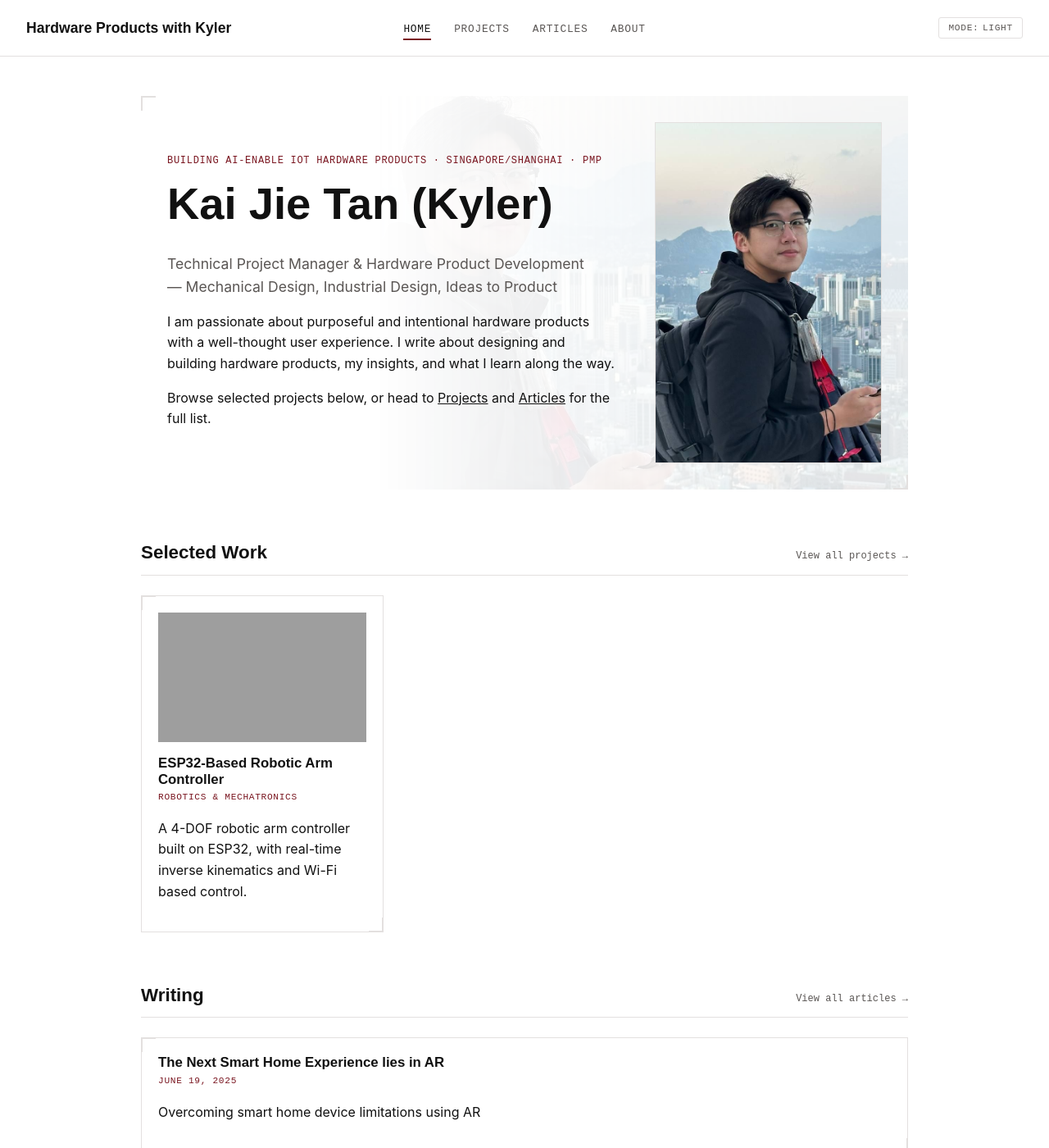
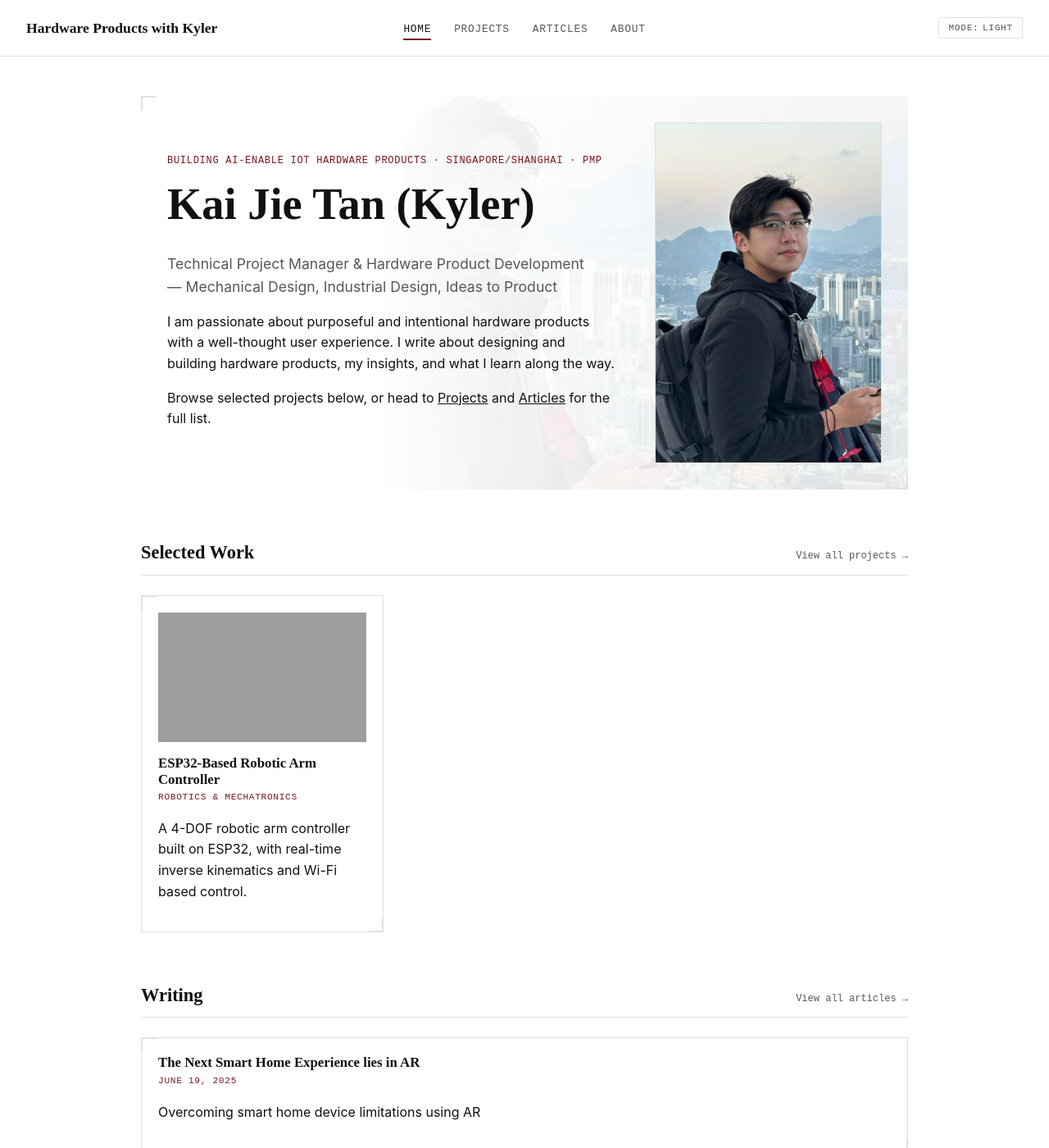
Before and after one commit to kaitkj/kaitkj.github.io, a Jekyll site: the page built from index.html, in a window 1280 px wide and 1400 px high. Shown: the whole window at 82% size. Built offline with Jekyll 4.4.1, drawn with Linux system fonts in a browser that asks for light colours; a style sheet for code colours, icons or effects is not loaded; grey boxes are pictures that could not be loaded.

Commit message:
Update main.css

```diff
--- a/assets/css/main.css
+++ b/assets/css/main.css
@@ -26,7 +26,7 @@
 }
 
 :root {
-  --font-display: "Roboto Serif", sans-serif;
+  --font-display: "Roboto Serif";
   --font-body: "Inter", sans-serif;
   --font-mono: "IBM Plex Mono", monospace;
 }
```
